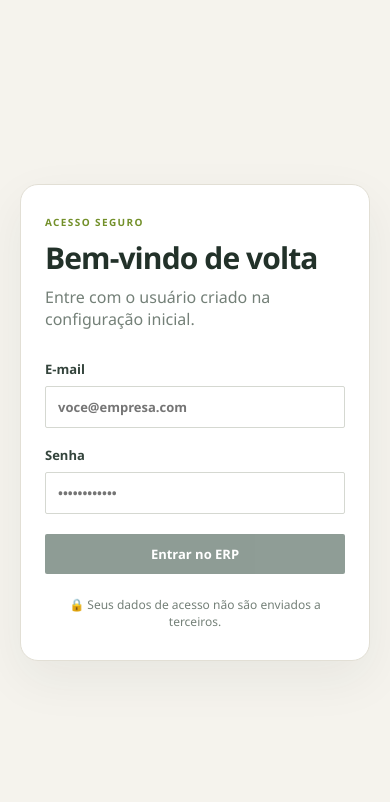
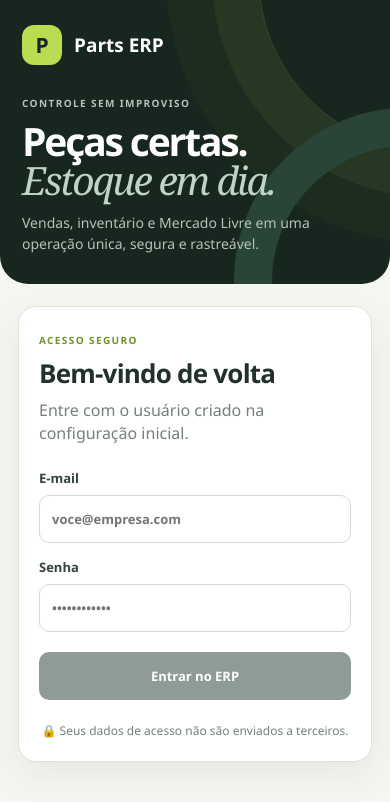
Before and after one commit to felgoes/parts-erp, an Angular app in the folder frontend/: page /login in a window 390 px wide. Shown: the top 802 px of the page. Built offline with nearby package versions, Linux system fonts and the light colour scheme.

Commit message:
feat: refine responsive mobile experience

```diff
--- a/frontend/src/app/layout/app-layout.scss
+++ b/frontend/src/app/layout/app-layout.scss
@@ -144,7 +144,8 @@ main {
     padding: 0 18px;
     align-items: center;
     justify-content: space-between;
-    background: var(--ink);
+    background: linear-gradient(135deg, #17271f, #244335);
+    box-shadow: 0 5px 18px #17271f20;
     color: #fff;
   }
   .mobile-bar .brand {
@@ -162,6 +163,14 @@ main {
   }
   main {
     margin-left: 0;
-    padding: 28px 18px 48px;
+    padding: 24px 18px calc(48px + env(safe-area-inset-bottom));
   }
 }
+
+@media (max-width: 420px) {
+  .mobile-bar { height: 58px; padding-inline: 14px; }
+  .mobile-bar .brand strong { font-size: 16px; }
+  .mobile-bar .brand-mark { width: 32px; height: 32px; font-size: 17px; }
+  main { padding-inline: 14px; }
+  .sidebar { width: min(290px, 86vw); padding-top: 22px; }
+}
--- a/frontend/src/app/pages/dashboard/dashboard.scss
+++ b/frontend/src/app/pages/dashboard/dashboard.scss
@@ -197,4 +197,17 @@
   .detail-hero h2 { font-size: 24px; }
   .financial-kpis, .financial-grid { grid-template-columns: 1fr; }
   .revenue-chart { height: 180px; }
+  .dashboard-grid { gap: 14px; }
+  .dashboard-grid > .card { min-width: 0; }
+  .dashboard-grid .table-wrap { border-radius: 10px; scrollbar-width: thin; }
+  .dashboard-grid table { min-width: 760px; }
+  .detail-hero, .financial-head { align-items: flex-start; }
+  .detail-hero .hero-actions, .financial-head .close { margin-left: auto; }
+  .hero-actions { align-items: flex-start; gap: 8px; }
+  .section-heading { align-items: flex-start; flex-direction: column; gap: 7px; }
+  .invoice-detail-lines > div { align-items: flex-start; }
+  .invoice-detail-lines > div > strong { white-space: nowrap; }
+  .document-card { grid-template-columns: 38px 1fr 20px; gap: 10px; padding: 12px; }
+  .document-icon { width: 38px; height: 38px; }
+  .financial-kpi strong { font-size: 20px; }
 }
--- a/frontend/src/app/pages/invoices/invoices.scss
+++ b/frontend/src/app/pages/invoices/invoices.scss
@@ -82,6 +82,14 @@
   font-size: 24px;
 }
 @media (max-width: 600px) {
+  .table-card .table-wrap { scrollbar-width: thin; }
+  .table-card table { min-width: 760px; }
+  .detail-hero { align-items: flex-start; }
+  .detail-hero .hero-actions { align-items: flex-start; margin-left: auto; }
+  .line-builder { gap: 8px; }
+  .invoice-lines > div:not(.empty) { grid-template-columns: minmax(0, 1fr) auto 26px; gap: 8px; padding: 12px; }
+  .invoice-lines small { line-height: 1.35; }
+  .invoice-total { margin: 16px 0; }
   .line-builder {
     grid-template-columns: 1fr 80px;
   }
--- a/frontend/src/app/pages/login/login.scss
+++ b/frontend/src/app/pages/login/login.scss
@@ -2,7 +2,7 @@
   min-height: 100vh;
   display: grid;
   grid-template-columns: minmax(360px, 1.15fr) minmax(360px, 0.85fr);
-  background: #f5f3ed;
+  background: radial-gradient(circle at 10% 0%, #fff 0, #f7f6f1 42%, #ecefe8 100%);
 }
 .login-story {
   padding: 54px clamp(40px, 7vw, 110px);
@@ -24,6 +24,18 @@
   right: -320px;
   bottom: -270px;
   z-index: 0;
+  pointer-events: none;
+}
+.login-story:before {
+  content: '';
+  position: absolute;
+  width: 520px;
+  height: 520px;
+  border: 1px solid #b9dc5230;
+  border-radius: 50%;
+  right: -290px;
+  top: -210px;
+  box-shadow: 0 0 0 46px #b9dc5210, 0 0 0 92px #b9dc5208;
   pointer-events: none;
 }
 .login-story > * {
@@ -89,7 +101,7 @@
   border: 1px solid #e2dfd5;
   border-radius: 18px;
   padding: 42px;
-  box-shadow: 0 18px 50px #22362b10;
+  box-shadow: 0 24px 70px #22362b18;
 }
 .login-panel h2 {
   font-size: 30px;
@@ -125,14 +137,41 @@
 @media (max-width: 900px) {
   .login-page {
     grid-template-columns: 1fr;
+    min-height: 100svh;
+    align-content: start;
+    background: #f5f6f1;
   }
   .login-story {
-    display: none;
+    display: block;
+    min-height: 230px;
+    padding: 25px 22px 30px;
+    border-radius: 0 0 28px 28px;
   }
+  .login-story .brand { margin-bottom: 30px; }
+  .login-story > div:nth-child(2) { position: relative; z-index: 2; }
+  .login-story .kicker { margin: 0 0 9px; font-size: 10px; }
+  .login-story h1 { font-size: clamp(32px, 10vw, 46px); margin: 0 0 12px; max-width: 330px; }
+  .login-story p:not(.kicker) { max-width: 350px; margin: 0; font-size: 14px; line-height: 1.5; }
+  .login-story small { display: none; }
+  .login-story:after { width: 270px; height: 270px; border-width: 38px; right: -190px; bottom: -170px; }
+  .login-story:before { width: 350px; height: 350px; right: -220px; top: -200px; }
   .login-panel {
-    padding: 20px;
+    padding: 22px 18px 36px;
+    align-items: start;
   }
   .login-panel form {
-    padding: 30px 24px;
+    width: 100%;
+    padding: 26px 20px 22px;
+    border-radius: 18px;
+    box-shadow: 0 14px 35px #22362b12;
   }
+  .login-panel h2 { font-size: 26px; }
+  .hint { margin-bottom: 24px; line-height: 1.45; }
+  .login-panel label { margin-top: 15px; }
+  .login-panel input, .login-panel .primary { min-height: 48px; border-radius: 10px; }
 }
+@media (max-width: 380px) {
+  .login-story { min-height: 215px; padding-left: 18px; padding-right: 18px; }
+  .login-story h1 { font-size: 31px; }
+  .login-panel { padding-left: 14px; padding-right: 14px; }
+}
--- a/frontend/src/app/pages/marketplace/marketplace.scss
+++ b/frontend/src/app/pages/marketplace/marketplace.scss
@@ -72,7 +72,14 @@
 .timeline div { display: flex; justify-content: space-between; gap: 12px; border-left: 3px solid var(--forest); padding: 10px 12px; background: #f7faf8; }
 .timeline span { color: var(--muted); }
 .payload { max-height: 220px; overflow: auto; background: #f7f7f5; padding: 12px; font-size: 12px; white-space: pre-wrap; }
-@media (max-width: 600px) { .detail-grid { grid-template-columns: 1fr; } .timeline div { display: grid; } }
+@media (max-width: 600px) {
+  .table-card table { min-width: 680px; }
+  .object-hero { align-items: flex-start; }
+  .object-hero-actions { margin-left: auto; align-items: flex-start; }
+  .timeline div { display: grid; gap: 5px; }
+  .payload { font-size: 11px; }
+  .detail-grid { grid-template-columns: 1fr; }
+}
 @media (max-width: 600px) {
   .notice {
     grid-template-columns: 40px 1fr;
--- a/frontend/src/app/pages/products/products.scss
+++ b/frontend/src/app/pages/products/products.scss
@@ -109,6 +109,14 @@
 .negative { color: #a33b2c; }
 .positive { color: #2c7847; }
 @media (max-width: 600px) {
+  .toolbar { gap: 10px; }
+  .toolbar .search { max-width: none; flex-basis: 100%; }
+  .table-card table { min-width: 620px; }
+  .product-hero { align-items: flex-start; }
+  .product-detail-summary > div { padding: 13px; }
+  .listing-card { padding: 11px; }
+  .listing-title strong { font-size: 14px; }
+  .listing-link { display: inline-flex; padding: 8px 0; }
   .product-detail-summary { grid-template-columns: 1fr; }
   .product-hero h2 { font-size: 23px; }
   .listing-card { grid-template-columns: 76px 1fr; gap: 12px; }
--- a/frontend/src/styles.scss
+++ b/frontend/src/styles.scss
@@ -345,27 +345,44 @@ textarea:focus {
   font-weight: 850;
 }
 @media (max-width: 600px) {
+  body { overflow-x: hidden; }
   .page-header {
     align-items: start;
     flex-direction: column;
+    gap: 16px;
+    margin-bottom: 20px;
   }
+  .page-header h1 { font-size: 30px; line-height: 1.05; }
+  .subtitle { line-height: 1.45; }
   .page-header .primary {
     width: 100%;
   }
+  .card { padding: 16px; border-radius: 14px; }
+  .card-head { align-items: flex-start; gap: 12px; }
+  .card-head a { white-space: nowrap; }
   .form-grid {
     grid-template-columns: 1fr;
   }
   .span-2 {
     grid-column: auto;
   }
-  .modal {
-    padding: 20px;
-  }
+  .modal-backdrop { align-items: end; padding: 0; }
+  .modal, .modal.wide { width: 100%; max-height: min(92svh, 760px); border-radius: 22px 22px 0 0; padding: 20px 18px calc(22px + env(safe-area-inset-bottom)); }
+  .modal-head { gap: 14px; }
+  .modal-head h2 { font-size: 23px; line-height: 1.1; }
   .object-modal {
-    padding: 22px 18px 24px;
-    border-radius: 14px;
+    padding: 20px 18px 24px;
+    border-radius: 22px 22px 0 0;
   }
   .object-modal .modal-head h2 {
-    font-size: 24px;
+    font-size: 23px;
+    max-width: 250px;
   }
+  .object-modal .close { flex: 0 0 34px; }
+  .table-wrap { margin-inline: -16px; padding-inline: 16px; }
+  table { font-size: 12px; }
+  th { padding: 10px 12px; }
+  td { padding: 12px; }
+  .empty { padding: 30px 14px; }
+  .loading { padding: 54px 16px; }
 }
```
